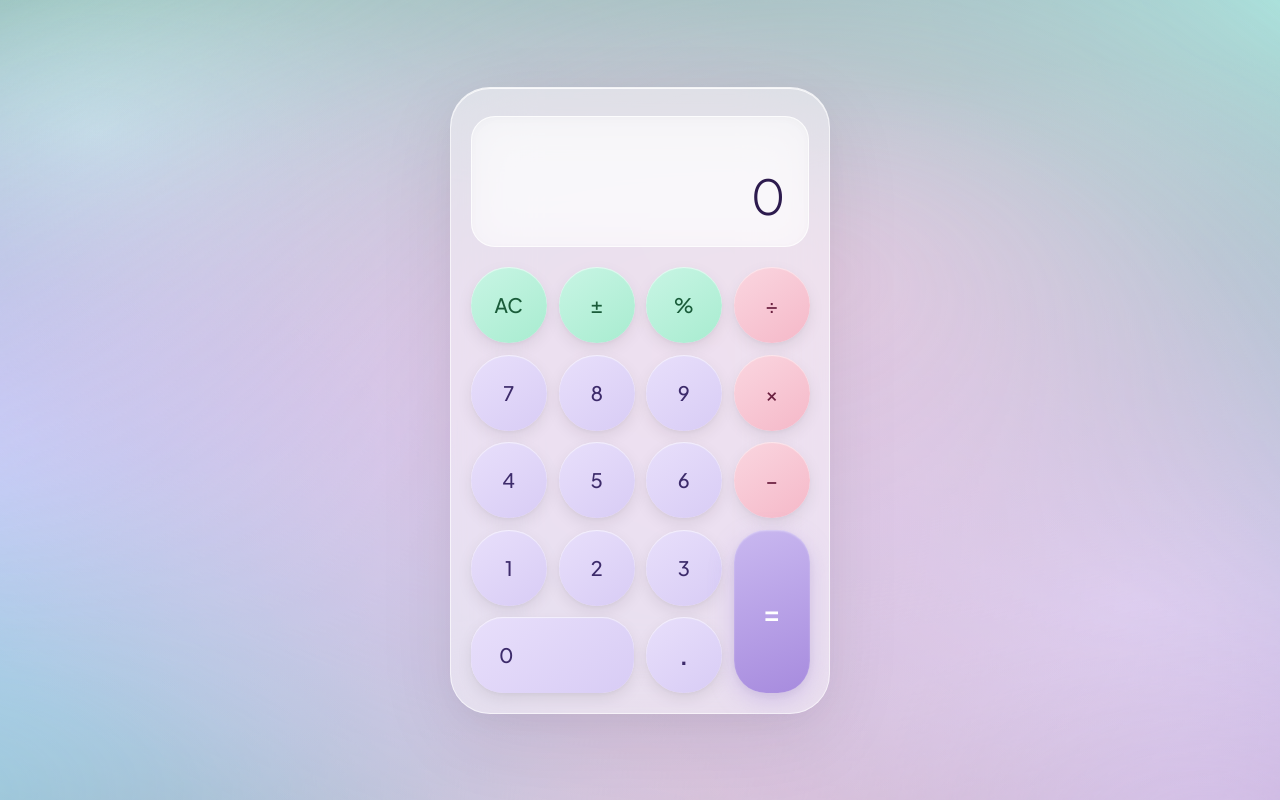
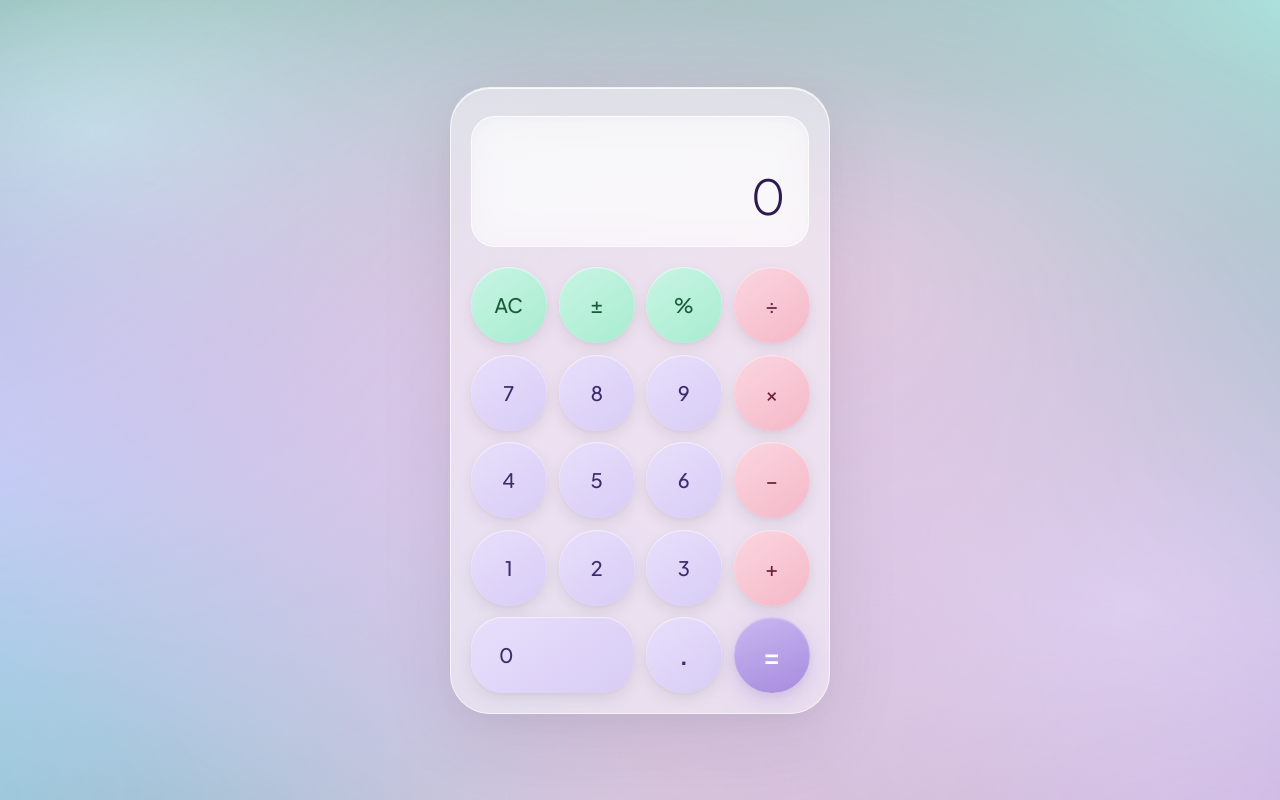
Before and after one commit to burkeholland/aurora-calculator, a plain HTML site: page index.html in a window 1280 px wide. Drawn offline with Linux system fonts and the light colour scheme.

Commit message:
Fix calculator math logic
- Add missing + (addition) operator button
- Move = button to its own row (no longer spanning 2 rows)
- Standard iOS-style layout: rows 1-4 have operators, row 5 has 0, ., =

Co-authored-by: Copilot <223556219+Copilot@users.noreply.github.com>

```diff
--- a/index.html
+++ b/index.html
@@ -235,15 +235,12 @@ body {
   box-shadow: var(--shadow-button), inset 0 1px 1px rgba(255, 255, 255, 0.4), 0 0 20px rgba(245, 160, 184, 0.4);
 }
 
-/* Equals Button - deeper purple, tall pill */
+/* Equals Button - deeper purple */
 .btn-equals {
   background: linear-gradient(160deg, #c9b8f0, #a78bde);
   color: #fff;
   font-size: 28px;
   font-weight: 600;
-  border-radius: 32px;
-  grid-row: span 2;
-  aspect-ratio: auto;
   box-shadow: 0 8px 24px rgba(167, 139, 222, 0.35),
               0 3px 8px rgba(0, 0, 0, 0.06),
               inset 0 1px 2px rgba(255, 255, 255, 0.4);
@@ -406,10 +403,11 @@ body {
     <button class="btn btn-number" data-action="number" data-value="1">1</button>
     <button class="btn btn-number" data-action="number" data-value="2">2</button>
     <button class="btn btn-number" data-action="number" data-value="3">3</button>
-    <button class="btn btn-equals" data-action="equals">=</button>
+    <button class="btn btn-operator" data-action="operator" data-value="+">+</button>
 
     <button class="btn btn-number btn-zero" data-action="number" data-value="0">0</button>
     <button class="btn btn-number btn-decimal" data-action="decimal">.</button>
+    <button class="btn btn-equals" data-action="equals">=</button>
   </div>
 </div>
 
```
